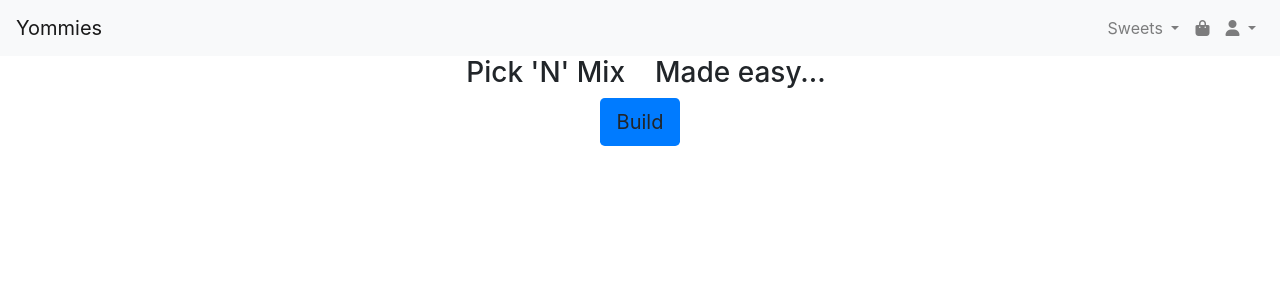
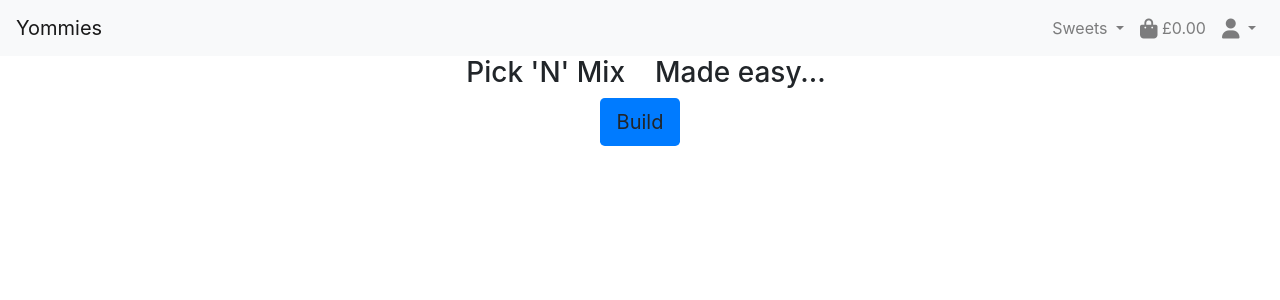
Before and after one commit to AlexPullen91/Yommies, a Django app: page / in a window 1280 px wide. Shown: the top 300 px of the page. Run offline with Django 3.2, Linux system fonts and the light colour scheme; some libraries are stand-ins or nearby versions.

Commit message:
Added shopping bag with dynamic template logic

```diff
--- a/templates/base.html
+++ b/templates/base.html
@@ -55,24 +55,33 @@
                         </div>
                     </li>
                     <li class="nav-item">
-                        <a class="nav-link" href="#"><i class="fas fa-shopping-bag"></i></a>
+                        <a class="{% if grand_total %}text-info font-weight-bold{% else %}text-black{% endif %} nav-link" href="#">
+                            <div class="text-center">
+                                <i class="fas fa-shopping-bag fa-lg"></i>
+                                <p class="d-inline">
+                                    {% if grand_total %}
+                                        £{{ grand_total|floatformat:2 }}
+                                    {% else %}
+                                        £0.00
+                                    {% endif %}
+                                </p>
+                            </div>
+                        </a>
                     </li>
                     <li class="nav-item dropdown">
                         <a class="nav-link dropdown-toggle" href="#" id="navbarDropdown2" role="button" data-toggle="dropdown" aria-haspopup="true" aria-expanded="false">
-                            <i class="fas fa-user"></i>
+                            <i class="fas fa-user fa-lg"></i>
                         </a>
                         <div class="dropdown-menu dropdown-menu-right" aria-labelledby="navbarDropdown2">
                             {% if request.user.is_authenticated %}
                                 {% if request.user.is_superuser %}
-                                    <li class="nav-item">
-                                        <a class="nav-link" href="#">Product Management</a>
-                                    </li>
+                                        <a class="dropdown-item" href="#">Product Management</a>
                                 {% endif %}
                                 <a class="dropdown-item" href="#">My Profile</a>
-                                <a class="dropdown-item" href="#">Logout</a>
+                                <a class="dropdown-item" href="{% url 'account_logout' %}">Logout</a>
                             {% else %}
-                                <a class="dropdown-item" href="#">Register</a>
-                                <a class="dropdown-item" href="#">Login</a>
+                                <a class="dropdown-item" href="{% url 'account_signup' %}">Register</a>
+                                <a class="dropdown-item" href="{% url 'account_login' %}">Login</a>
                             {% endif %}
                         </div>
                     </li>
```
